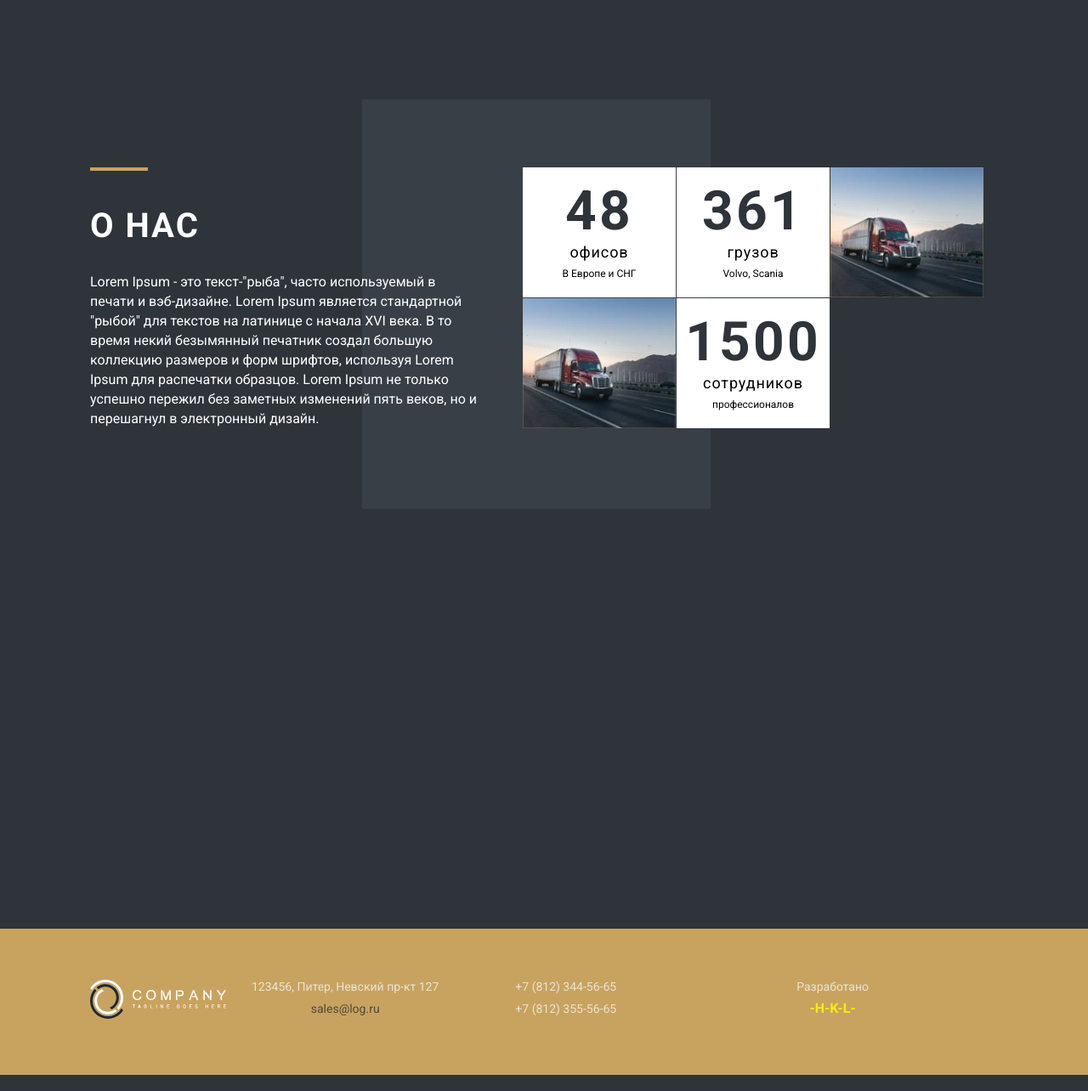
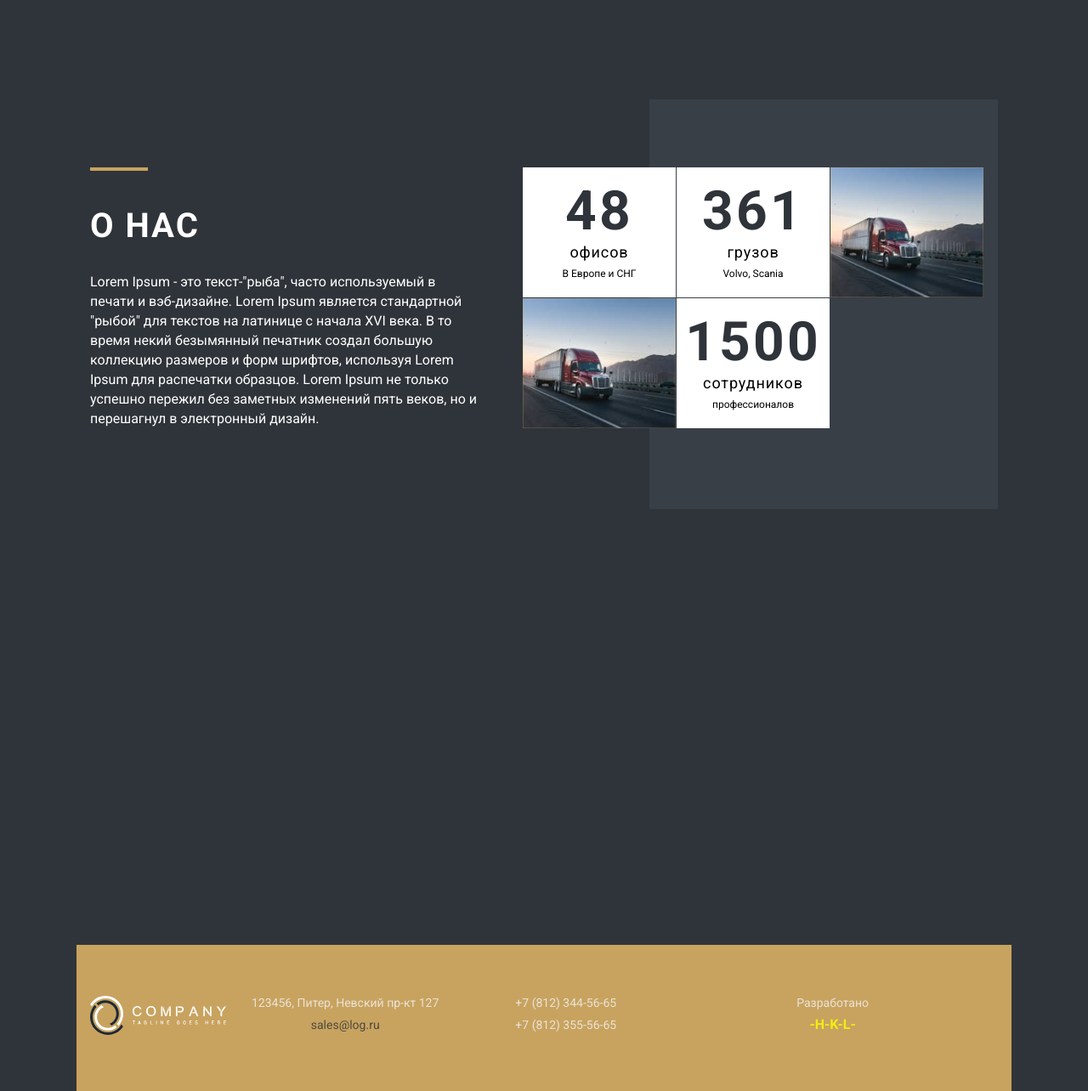
Before and after one commit to TransportDelivery/TransportDelivery.github.io, a plain HTML site: page index.html in a window 1280 px wide. Shown: the part 1789-3073 px from the top of the page at 85% size. Drawn offline with nearby package versions, Linux system fonts and the light colour scheme.

Commit message:
Update style.css

```diff
--- a/style.css
+++ b/style.css
@@ -379,6 +379,7 @@ header{
 .about_us{
     display: flex;
     column-gap: 54px;
+    position: relative;
 }
 
 .under_body_block{
@@ -386,7 +387,7 @@ header{
     height: 482px;
     background-color: rgba(57, 63, 71, 1);
     position: absolute;
-    margin-left: 25%;
+    right: 0;
     z-index: -2;
 }
 
@@ -447,6 +448,8 @@ header{
 
 .map{
     margin-top: 100px;
+    margin: 100px auto 9px auto;
+    max-width: 1100px
 }
 
 /*==================FOOTER===*/
@@ -455,6 +458,8 @@ footer{
     margin-top: -10px;
     padding: 60px 0;
     background-color: #C8A35F;
+    margin: 0 auto;
+    max-width: 1100px
 }
 
 .flex_footer{
@@ -504,13 +509,6 @@ footer{
 br{
     display: none;
 }
-
-
-
-
-
-
-
 
 @media (min-width: 1024px) and (max-width: 1200px){
     .service_block{
```
